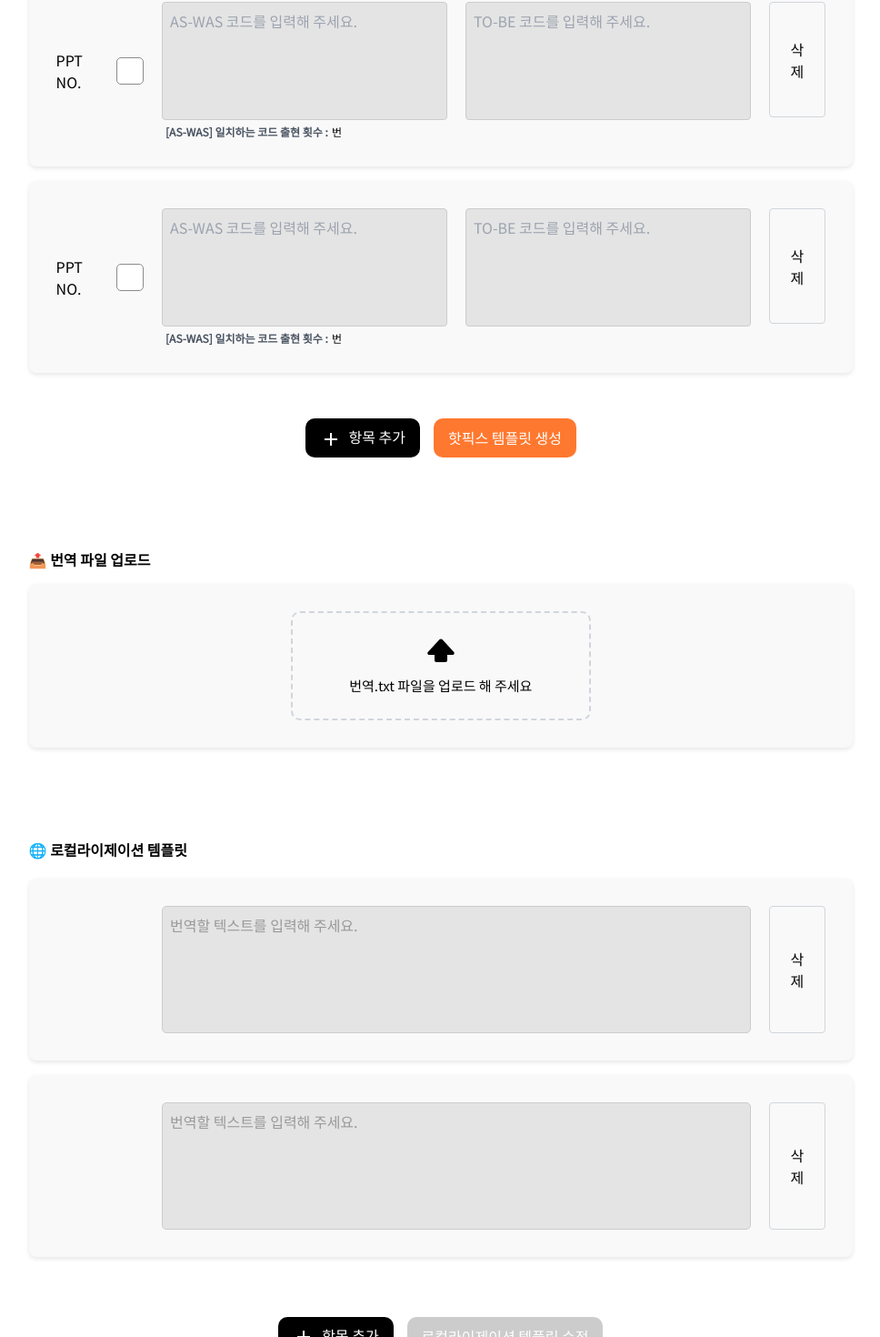
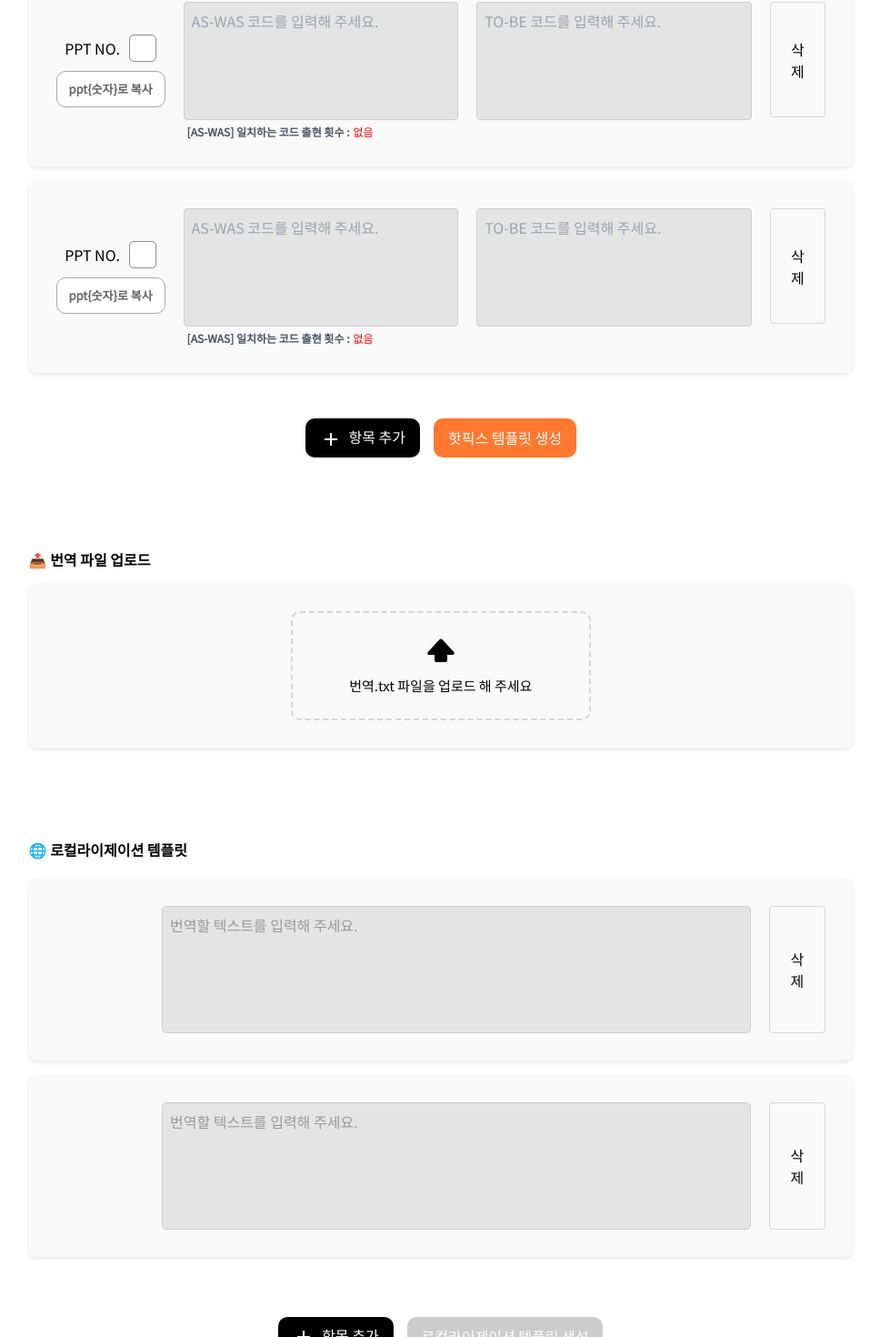
Before and after one commit to haley10309/recoder, a React (Vite) app in the folder client/: page /create-template in a window 1280 px wide. Shown: the part 1211-2681 px from the top of the page at 91% size, without its empty margins (232-1200 px from the left). Built offline with nearby package versions, Linux system fonts and the light colour scheme; no server answers.

Commit message:
feat: 코드복사버튼 & 리팩토링

```diff
--- /dev/null
+++ b/client/src/Components/Common/CopyTextButton.jsx
@@ -0,0 +1,72 @@
+import React, { useEffect, useState } from "react";
+import styled from "styled-components";
+import { copyToClipboard } from "@/utils/codeUtils";
+
+const CopiedContainer = styled.div`
+  display: flex;
+  justify-content: center;
+  align-items: center;
+  border: 1px solid rgb(105, 105, 105);
+  background-color:rgb(255, 255, 255);
+  color: white;
+  font-weight: 600;
+  font-size: 13px;
+  border-radius: 10px;
+  width: 120px;
+  height: 40px;
+  padding: 3px 5px;
+`;
+const CopyCodeButton = styled.button`
+  display: flex;
+  justify-content: center;
+  align-items: center;
+  border: 1px solid rgb(168, 168, 168);
+  background-color:rgb(255, 255, 255);
+  color: white;
+  font-weight: 600;
+  font-size: 13px;
+  border-radius: 10px;
+  width: 120px;
+  height: 40px;
+  padding: 3px 5px;
+`;
+
+const CopyTextButton = ({ text, value, style={} }) => {
+  const [copyState, setCopyState] = useState('none'); // 'none' | 'copied' | 'error'
+
+  const hasText = typeof value === 'string' && value !== '';
+
+  const onClick = async () => {
+    let result;
+    if (hasText) {
+      result = await copyToClipboard(value);
+    } else {
+      result = await copyToClipboard('빈 문자열입니다');
+    }
+    setCopyState(result === true ? 'copied' : 'error');
+  };
+
+  useEffect(() => {
+    if (copyState !== 'none') {
+      setTimeout(() => setCopyState('none'), 350);
+    }
+  }, [copyState]);
+
+  if (!hasText) return null;
+
+  return copyState !== 'none' ? (
+    <CopiedContainer style={{
+      background: copyState === 'copied' ? 'rgb(60, 185, 67)' : 'rgb(214, 47, 47)',
+      borderColor: copyState !== 'none' ? "transparent" : undefined,
+      ...style,
+    }}>
+      <div style={{ color: "white" }}>{copyState === 'copied' ? '복사 성공' : '복사 실패'}</div>
+    </CopiedContainer>
+  ) : (
+    <CopyCodeButton onClick={onClick} style={{ ...style }}>
+      <div style={{ color: "rgb(100, 100, 100)" }}>{text}</div>
+    </CopyCodeButton>
+  )
+};
+
+export default CopyTextButton;
--- a/client/src/Pages/Create_Template/CheckTemplate.jsx
+++ b/client/src/Pages/Create_Template/CheckTemplate.jsx
@@ -28,9 +28,9 @@ const CheckTemplate = ({
         ticket_url: ticketURL,
       });
       const data = response.data;
-      const isExist = Array.isArray(data) && data.length > 0 && data[0].id > 0;
+      const isTemplateExist = Array.isArray(data) && data.length > 0 && data[0].id > 0;
 
-      if (isExist) {
+      if (isTemplateExist) {
         alert(`${ticketURL} 템플릿을 불러왔습니다.`);
         setSaveType("update");
         setIsTemplateCreated(true);
@@ -47,8 +47,8 @@ const CheckTemplate = ({
         const localizationList = detailData.localization_list || [];
 
         const nonAssetAswasList = aswasTobeList.filter((it) => !isAssetCode(it.aswas_code));
+        const nonAssetTobeList = aswasTobeList.filter((it) => !isAssetCode(it.tobe_code));
         const assetAswasList = aswasTobeList.filter((it) => isAssetCode(it.aswas_code));
-        const nonAssetTobeList = aswasTobeList.filter((it) => !isAssetCode(it.tobe_code));
         const assetTobeList = aswasTobeList.filter((it) => isAssetCode(it.tobe_code));
 
         // 핫픽스 AS-WAS/TO-BE, 로컬라이제이션 세팅
@@ -80,6 +80,7 @@ const CheckTemplate = ({
       console.error("Error checking for existing templates:", error);
       alert("템플릿 확인 중 오류가 발생했습니다.");
       setIsTemplateCreated(false);
+      setDeleteIds([]);
     }
   };
 
--- a/client/src/Pages/Create_Template/Create_Template.jsx
+++ b/client/src/Pages/Create_Template/Create_Template.jsx
@@ -2,7 +2,7 @@ import React, { useState, useEffect } from "react";
 import axios from "axios";
 import { BASE_URL } from "@/utils/routePath";
 import { DragDropContext, Droppable, Draggable } from "react-beautiful-dnd";
-import { kind_countOccurrences as countOccurrencesUtil } from "@/utils/codeUtils";
+import { kind_countOccurrences } from "@/utils/codeUtils";
 import AddIcon from "@mui/icons-material/Add";
 import Frequency from "@Create_Template/Frequency";
 import CheckTemplate from "./CheckTemplate";
@@ -11,6 +11,7 @@ import Asset_Template from "./Asset_template";
 import "@Create_Template/Create_Template.scss";
 import TransBox from "../../Components/Common/TransBox";
 import TransFileUpload from "./TransFileUpload";
+import CopyTextButton from "@/Components/Common/CopyTextButton";
 
 const Create_template = () => {
   const [ticketNum, setTicketNum] = useState("");
@@ -34,8 +35,8 @@ const Create_template = () => {
   const [fileContent, setFileContent] = useState("");
 
   // Save flags
-  const [isTemplateCreated, setIsTemplateCreated] = useState(false);
-  const [saveType, setSaveType] = useState(""); // 'create' or 'update'
+  const [saveType, setSaveType] = useState(""); // 'create' | 'update'
+  const [isTemplateCreated, setIsTemplateCreated] = useState(false); // 템플릿이 이미 만들어져 있으면 true로
 
   // Localization states
   const [englishCopy, setEnglishCopy] = useState([]);
@@ -67,19 +68,19 @@ const Create_template = () => {
 
   // add/remove handlers
   const addTextArea = () => {
+    setNonAssetPptNos((prev) => [...prev, ""]);
     setNonAssetAsWasCodes((prev) => [...prev, ""]);
     setNonAssetToBeCodes((prev) => [...prev, ""]);
-    setNonAssetPptNos((prev) => [...prev, ""]);
   };
   const removeTextArea = (idx) => {
+    setNonAssetPptNos((prev) => prev.filter((_, i) => i !== idx));
     setNonAssetAsWasCodes((prev) => prev.filter((_, i) => i !== idx));
     setNonAssetToBeCodes((prev) => prev.filter((_, i) => i !== idx));
-    setNonAssetPptNos((prev) => prev.filter((_, i) => i !== idx));
   };
   const addAssetArea = () => {
+    setAssetPptNos((prev) => [...prev, ""]);
     setAssetAsWasCodes((prev) => [...prev, ""]);
     setAssetToBeCodes((prev) => [...prev, ""]);
-    setAssetPptNos((prev) => [...prev, ""]);
   };
 
   // Asset handlers
@@ -144,21 +145,21 @@ const Create_template = () => {
     }
   };
 
-  // drag & drop
-  const onDragEnd = (res) => {
-    if (!res.destination) return;
-    const reorder = (list, s, e) => {
-      const arr = [...list];
-      const [m] = arr.splice(s, 1);
-      arr.splice(e, 0, m);
-      return arr;
-    };
-    setNonAssetAsWasCodes((p) => reorder(p, res.source.index, res.destination.index));
-    setNonAssetToBeCodes((p) => reorder(p, res.source.index, res.destination.index));
-    setNonAssetPptNos((p) => reorder(p, res.source.index, res.destination.index));
-  };
+  // (사용x) drag & drop
+  // const onDragEnd = (res) => {
+  //   if (!res.destination) return;
+  //   const reorder = (list, s, e) => {
+  //     const arr = [...list];
+  //     const [m] = arr.splice(s, 1);
+  //     arr.splice(e, 0, m);
+  //     return arr;
+  //   };
+  //   setNonAssetAsWasCodes((p) => reorder(p, res.source.index, res.destination.index));
+  //   setNonAssetToBeCodes((p) => reorder(p, res.source.index, res.destination.index));
+  //   setNonAssetPptNos((p) => reorder(p, res.source.index, res.destination.index));
+  // };
 
-  const countOccurrences = (code) => (fileContent ? countOccurrencesUtil(fileContent, code) || "0" : "");
+  const countOccurrences = (asWasCode) => kind_countOccurrences(fileContent, asWasCode);
 
   // 로컬라이제이션 생성
   const handleCreateLocalization = async () => {
@@ -239,7 +240,9 @@ const Create_template = () => {
         />
       </div>
 
-      <DragDropContext onDragEnd={onDragEnd}>
+      <DragDropContext
+        // onDragEnd={onDragEnd} // 컴포넌트 동작 안해서 기능 사용 안함
+      >
         <Droppable droppableId="droppable">
           {(prov) => (
             <ul {...prov.droppableProps} ref={prov.innerRef} className="as_was_to_be_row">
@@ -247,6 +250,7 @@ const Create_template = () => {
                 <Draggable key={i} draggableId={`item-${i}`} index={i}>
                   {(p) => (
                     <li ref={p.innerRef} {...p.draggableProps} {...p.dragHandleProps} className="as_was_to_be_div">
+                      <div className="flex flex-col justify-center items-center gap-[10px]">
                         <div className="flex items-center gap-[10px]">
                           <label className="font-[16px]">PPT NO.</label>
                           <input
@@ -259,6 +263,13 @@ const Create_template = () => {
                               setNonAssetPptNos(arr);
                             }}
                           />
+                        </div>
+
+                        <CopyTextButton
+                          text={"ppt{숫자}로 복사"}
+                          value={`ppt${nonAssetPptNos[i] ?? ''}`}
+                        />
+
                       </div>
                       <div className="w-[80%] flex gap-[20px] justify-between">
                         <div className="as_was_div">
@@ -275,8 +286,19 @@ const Create_template = () => {
                           />
                           <div className="flex">
                             <Frequency />
-                            <span className="ml-1 text-xs">{countOccurrences(nonAssetAsWasCodes[i]) === "0" ? "없음" : `${countOccurrences(nonAssetAsWasCodes[i])}번`}</span>
+                            <span className="ml-1 text-xs"
+                              style={{
+                                color: countOccurrences(nonAssetAsWasCodes[i]) === 1 ? "blue" : "red"
+                              }}>
+                                {countOccurrences(nonAssetAsWasCodes[i]) === 0 ? "없음" : `${countOccurrences(nonAssetAsWasCodes[i])}번`}
+                            </span>
                           </div>
+
+                          <CopyTextButton
+                            text={"코드 복사"}
+                            value={nonAssetAsWasCodes[i]}
+                            style={{ marginTop: "15px" }}
+                          />
                         </div>
                         <div className="to_be_div">
                           <textarea
@@ -289,6 +311,12 @@ const Create_template = () => {
                               arr[i] = e.target.value;
                               setNonAssetToBeCodes(arr);
                             }}
+                          />
+
+                          <CopyTextButton
+                            text={"코드 복사"}
+                            value={nonAssetToBeCodes[i]}
+                            style={{ marginTop: "30px" }}
                           />
                         </div>
                       </div>
@@ -311,13 +339,15 @@ const Create_template = () => {
           <span className="ml-2">항목 추가</span>
         </button>
         <button type="button" className="save_button" onClick={handleSave}>
-          {" "}
-          {saveType === "update" ? "핫픽스 템플릿 수정" : "핫픽스 템플릿 생성"}
+          {saveType === "update" ? ` 핫픽스 템플릿 수정` : ` 핫픽스 템플릿 생성`}
         </button>
       </div>
 
       {/* 📤 번역 파일 업로드 */}
-      <TransFileUpload setEnglishCopy={setEnglishCopy} />
+      <TransFileUpload
+        isTemplateCreated={isTemplateCreated}
+        setEnglishCopy={setEnglishCopy}
+      />
 
       {/* 🌐 로컬라이제이션 템플릿 */}
       <h2 className="font-bold text-black mb-5 text-[16px]">🌐 로컬라이제이션 템플릿</h2>
@@ -347,8 +377,7 @@ const Create_template = () => {
           <span className="ml-2">항목 추가</span>
         </button>
         <button type="button" className="save_button" onClick={handleCreateLocalization} disabled={!isTemplateCreated}>
-          {" "}
-          {saveType === "create" ? "로컬라이제이션 템플릿 생성" : "로컬라이제이션 템플릿 수정"}
+          {` 로컬라이제이션 템플릿 ${saveType === "update" ? "수정" : "생성"}`}
         </button>
       </div>
     </div>
```
Also changed, not shown: client/src/Components/ToBeApplied/Textarea.jsx (+6 -74 lines). Lines whose indentation alone changed are shown as unchanged.
